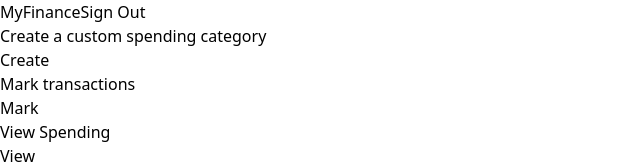
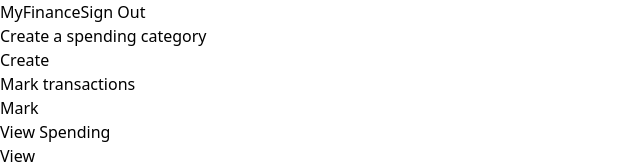
Before and after one commit to tonydnh/my-finance-app, a React (Vite) app in the folder client/: page /home in a window 1280 px wide. Shown: the top 164 px of the page, without its empty margins (0-640 px from the left). Built offline with nearby package versions, Linux system fonts and the light colour scheme; no server answers; sample sign-in values are in the browser's storage.

Commit message:
Update README and some minor fixes

```diff
--- a/client/src/components/Create.tsx
+++ b/client/src/components/Create.tsx
@@ -1,4 +1,3 @@
-import { useState } from 'react';
 import { useForm } from 'react-hook-form';
 import { useAuth } from '../contexts/AuthContext';
 import { useNavigate } from 'react-router-dom';
@@ -67,7 +66,7 @@ export default function Create() {
               {...register("categoryName", { required: "This is required." })}
               id="categoryName"
               className="border border-slate-300 rounded py-1.5 pl-1 text-slate-900 placeholder:text-slate-400"
-              placeholder="Ex: Groceries"
+              placeholder="Ex: Apartment"
             />
             <p className="text-red-500">{typeof errors.categoryName?.message === "string" ? errors.categoryName.message : ""}</p>
           </div>
--- a/client/src/components/Home.tsx
+++ b/client/src/components/Home.tsx
@@ -2,11 +2,13 @@ import { useNavigate } from 'react-router-dom';
 import Option from './Option';
 import { useEffect, useState } from 'react';
 import { useAuth } from '../contexts/AuthContext';
+import { useUserData } from '../contexts/UserDataContext';
 
 export default function Home() {
   const navigate = useNavigate();
   const { currentUser } = useAuth();
   const [record, setRecord] = useState(null);
+  const { userInfo } = useUserData();
 
   // Fetch the database records for this user
   useEffect(() => {
@@ -43,7 +45,7 @@ export default function Home() {
         </div>
       )}
 
-      <Option textLabel="Create a custom spending category" buttonLabel="Create" onClick={() => navigate("/create")} />
+      <Option textLabel="Create a spending category" buttonLabel="Create" onClick={() => navigate("/create")} />
       <Option textLabel="Mark transactions" buttonLabel="Mark" onClick={() => navigate("/mark")} />
       <Option textLabel="View Spending" buttonLabel="View" onClick={() => navigate("/spending")} />
     </div>
```
Also changed, not shown: 1 other file (tests, documents, lock files or other folders).
